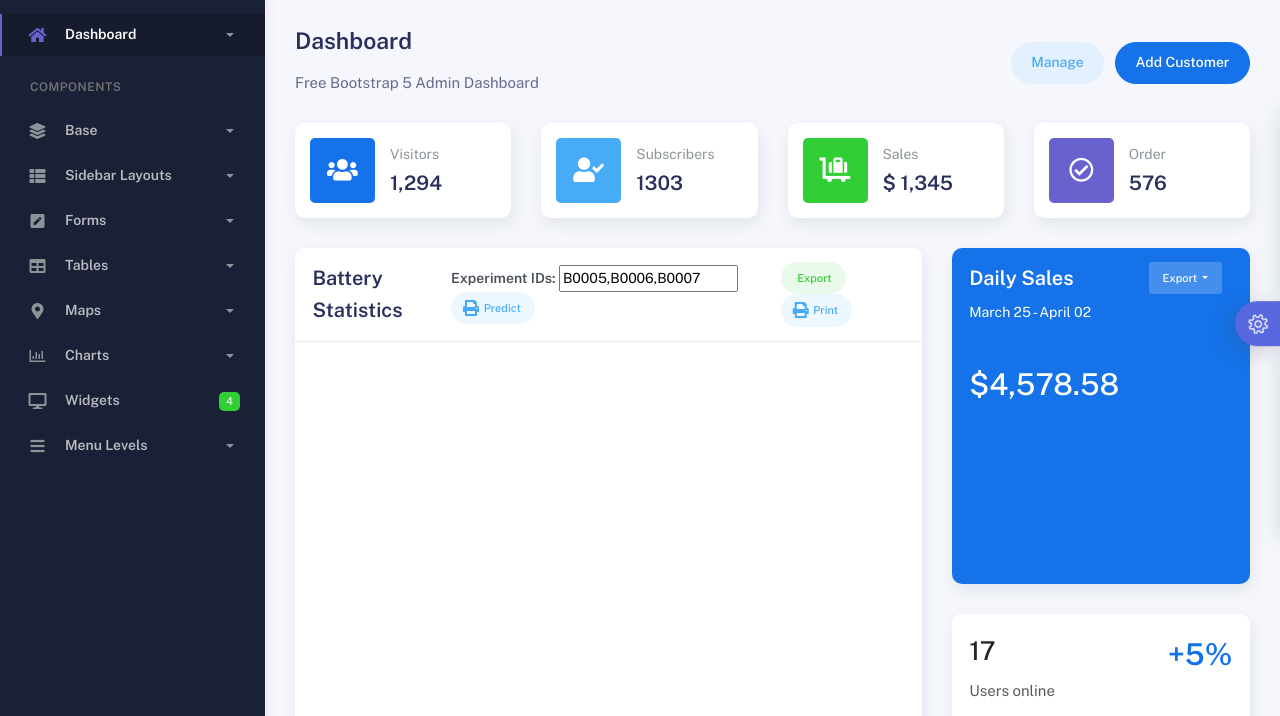
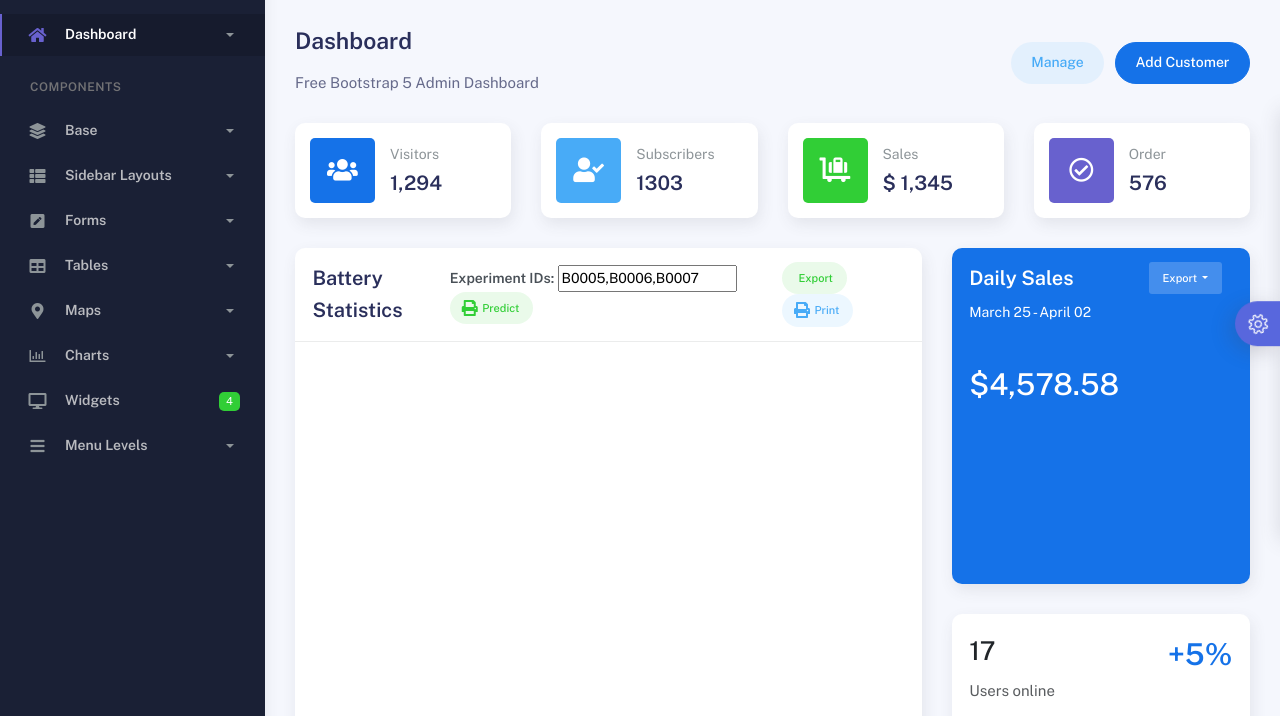
Before and after one commit to Roshr2211/Dashboard_RUL, a website: page index.html in a window 1280 px wide. Shown: the part 76-792 px from the top of the page. Drawn offline with nearby package versions, Linux system fonts and the light colour scheme; some icons are missing.

Commit message:
modified index.html

```diff
--- a/index.html
+++ b/index.html
@@ -814,7 +814,7 @@
                         <label class="card-title" for="experiment">Experiment IDs:</label>
                         <input type="text" id="experiment" name="experiment" value="B0005,B0006,B0007">
                         <!-- <a href="#" class="btn btn-label-info btn-round btn-sm"> -->
-                          <button class="btn btn-label-info btn-round btn-sm predict" type="submit">
+                          <button class="btn btn-label-success btn-round btn-sm me-2 predict" type="submit">
                             <span class="btn-label">
                               <i class="fa fa-print"></i>
                             </span>
```
